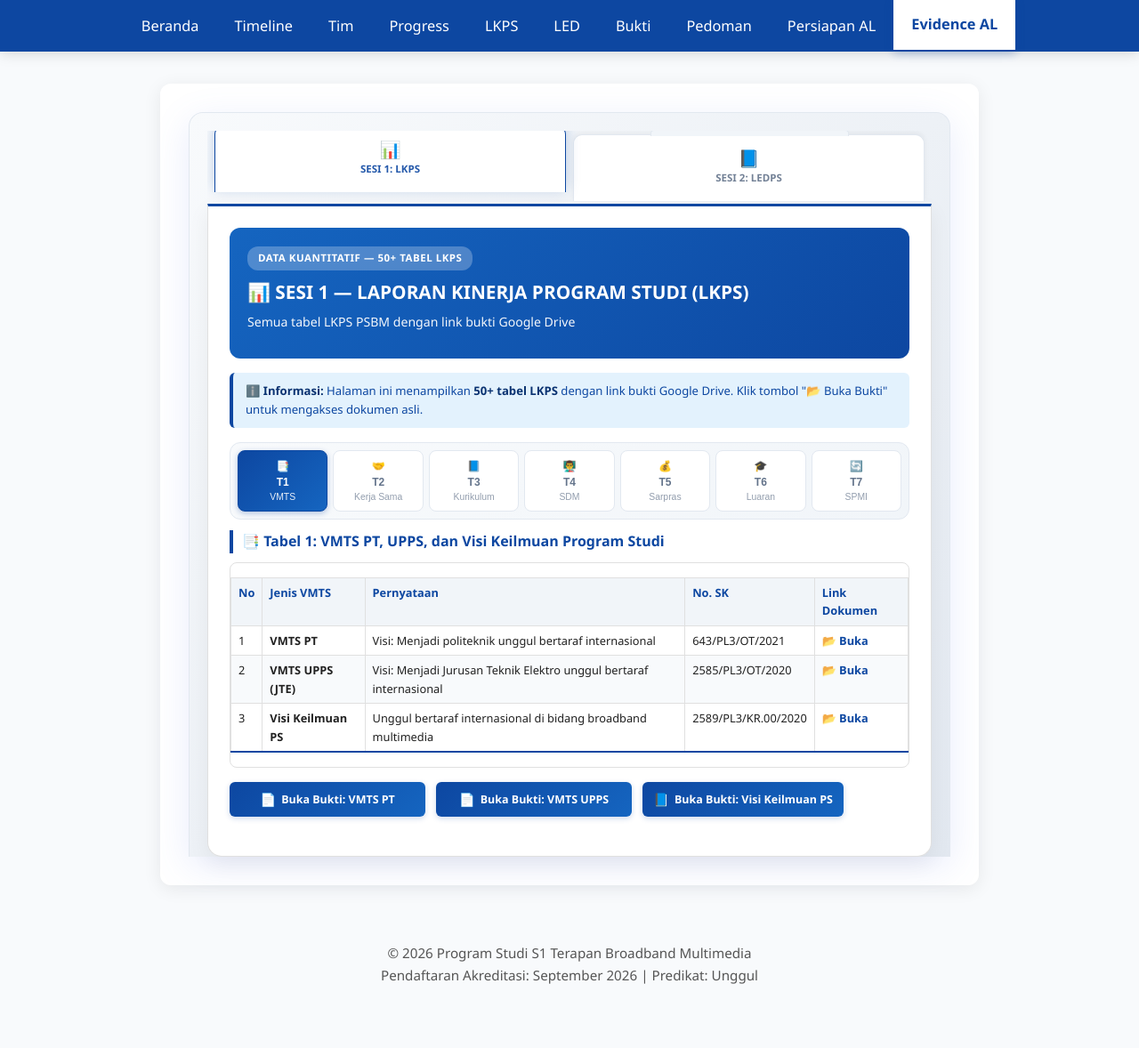
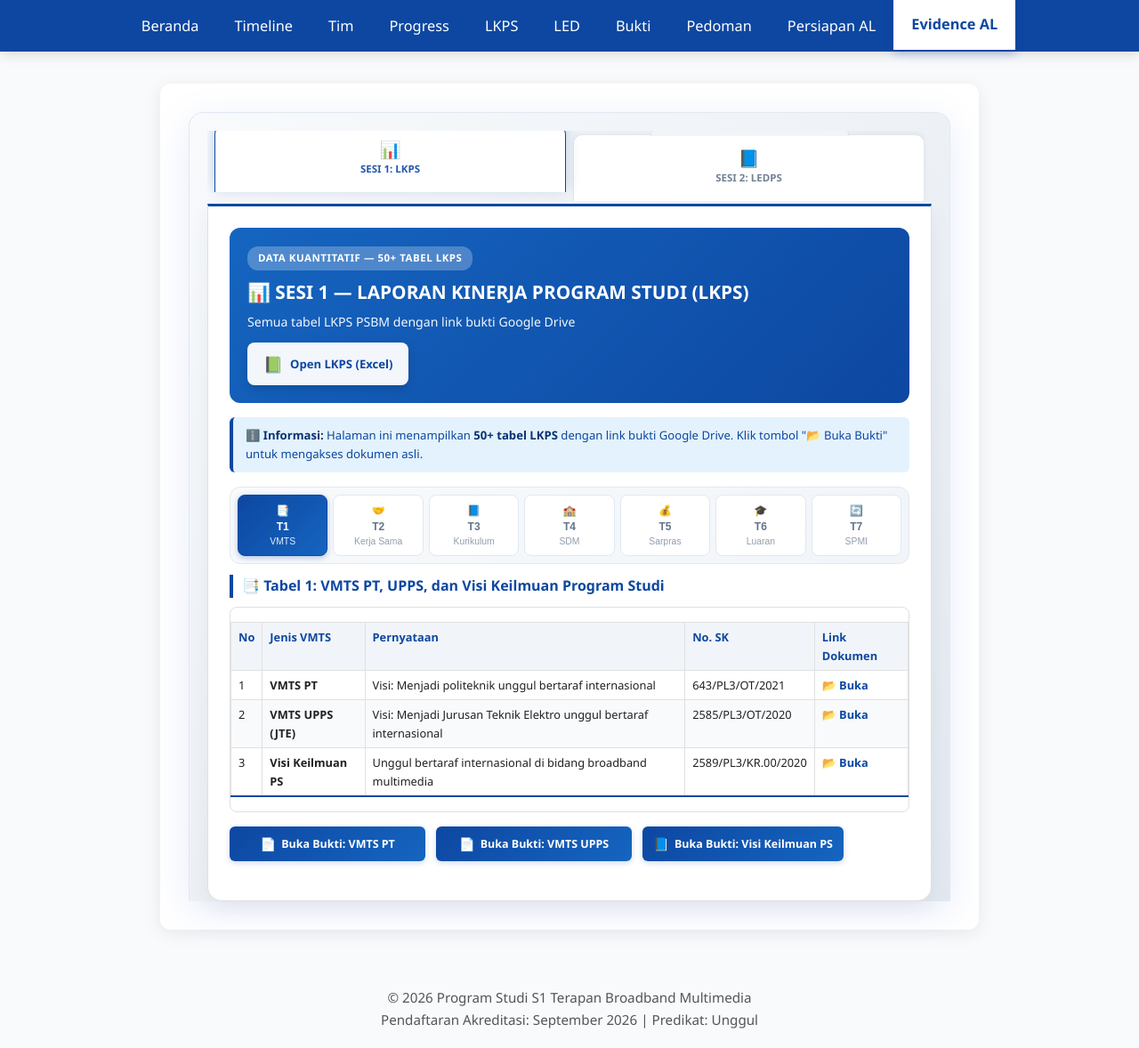
Before and after one commit to portal-psbm/aksibm-26, a Jekyll site: the page built from evidence-al.md, in a window 1280 px wide and 1178 px high. Shown: the whole window at 89% size. Built offline with Jekyll 4.4.1, drawn with Linux system fonts in a browser that asks for light colours.

Commit message:
update evidence-al

```diff
--- a/evidence-al.md
+++ b/evidence-al.md
@@ -125,6 +125,44 @@ permalink: /evidence-al/
 .session-header .subtitle { opacity: 0.95; font-size: 0.88rem; margin-bottom: 10px; }
 .session-header .tag { display: inline-block; background: rgba(255,255,255,0.25); padding: 4px 12px; border-radius: 12px; font-size: 0.72rem; font-weight: 700; margin-bottom: 8px; letter-spacing: 0.5px; }
 
+/* ===== FILE OPEN BUTTON ===== */
+.file-open-bar {
+  display: flex;
+  gap: 8px;
+  margin-top: 12px;
+  flex-wrap: wrap;
+}
+.file-open-btn {
+  display: inline-flex;
+  align-items: center;
+  gap: 8px;
+  padding: 10px 18px;
+  background: rgba(255,255,255,0.95);
+  color: #0d47a1;
+  border-radius: 8px;
+  text-decoration: none;
+  font-weight: 700;
+  font-size: 0.82rem;
+  transition: all 0.25s ease;
+  box-shadow: 0 4px 12px rgba(0,0,0,0.15);
+  border: none;
+  cursor: pointer;
+}
+.file-open-btn:hover {
+  transform: translateY(-2px);
+  box-shadow: 0 6px 16px rgba(0,0,0,0.25);
+  background: #ffffff;
+}
+.file-open-btn .btn-icon { font-size: 1.1rem; }
+
+.file-open-btn.pdf {
+  background: rgba(255,255,255,0.95);
+  color: #c62828;
+}
+.file-open-btn.pdf:hover {
+  background: #ffffff;
+}
+
 /* ===== SUB-NAV (SYMMETRICAL BUTTONS) ===== */
 .criteria-nav {
   display: flex;
@@ -205,7 +243,7 @@ permalink: /evidence-al/
   justify-content: center;
   gap: 6px;
   padding: 8px 12px;
-  min-width: 220px; /* Memastikan panjang tombol seragam */
+  min-width: 220px;
   background: linear-gradient(135deg, #0d47a1 0%, #1565c0 100%);
   color: white;
   border-radius: 6px;
@@ -274,6 +312,7 @@ permalink: /evidence-al/
   .swot-grid { grid-template-columns: 1fr; }
   .criteria-nav button { min-width: 80px; font-size: 0.7rem; padding: 8px 6px; }
   .table-link-btn { min-width: 100%; margin: 4px 0; }
+  .file-open-btn { width: 100%; justify-content: center; }
 }
 </style>
 
@@ -297,6 +336,13 @@ permalink: /evidence-al/
         <span class="tag">DATA KUANTITATIF — 50+ TABEL LKPS</span>
         <h2>📊 SESI 1 — LAPORAN KINERJA PROGRAM STUDI (LKPS)</h2>
         <div class="subtitle">Semua tabel LKPS PSBM dengan link bukti Google Drive</div>
+
+        <div class="file-open-bar">
+          <a href="https://drive.google.com/drive/folders/1EGqnMf6ZPJ_skiJBP5tOCXhlCJiYKqPU" target="_blank" class="file-open-btn">
+            <span class="btn-icon">📗</span>
+            <span>Open LKPS (Excel)</span>
+          </a>
+        </div>
       </div>
 
       <div class="info-box">
@@ -308,7 +354,7 @@ permalink: /evidence-al/
         <button class="active" onclick="showLkpsTable('t1', this)"><span>📑</span><span>T1</span><small>VMTS</small></button>
         <button onclick="showLkpsTable('t2', this)"><span>🤝</span><span>T2</span><small>Kerja Sama</small></button>
         <button onclick="showLkpsTable('t3', this)"><span>📘</span><span>T3</span><small>Kurikulum</small></button>
-        <button onclick="showLkpsTable('t4', this)"><span>👨‍🏫</span><span>T4</span><small>SDM</small></button>
+        <button onclick="showLkpsTable('t4', this)"><span>‍🏫</span><span>T4</span><small>SDM</small></button>
         <button onclick="showLkpsTable('t5', this)"><span>💰</span><span>T5</span><small>Sarpras</small></button>
         <button onclick="showLkpsTable('t6', this)"><span>🎓</span><span>T6</span><small>Luaran</small></button>
         <button onclick="showLkpsTable('t7', this)"><span>🔄</span><span>T7</span><small>SPMI</small></button>
@@ -339,7 +385,7 @@ permalink: /evidence-al/
       <!-- TABEL 2: KERJA SAMA & DANA -->
       <div class="lkps-table-panel" id="lkps-t2">
         <div class="lkps-section">
-          <h3>🤝 Tabel 2a1: Kerja Sama Tridharma - Pendidikan</h3>
+          <h3> Tabel 2a1: Kerja Sama Tridharma - Pendidikan</h3>
           <div class="summary-grid">
             <div class="summary-card"><div class="sc-label">Internasional</div><div class="sc-value">5</div></div>
             <div class="summary-card"><div class="sc-label">Nasional</div><div class="sc-value">37</div></div>
@@ -393,7 +439,7 @@ permalink: /evidence-al/
       <!-- TABEL 3: KURIKULUM & TRIDHARMA -->
       <div class="lkps-table-panel" id="lkps-t3">
         <div class="lkps-section">
-          <h3>📘 Tabel 3a1: Kurikulum dan Rencana Pembelajaran</h3>
+          <h3> Tabel 3a1: Kurikulum dan Rencana Pembelajaran</h3>
           <div class="summary-grid">
             <div class="summary-card"><div class="sc-label">Total MK</div><div class="sc-value">53</div></div>
             <div class="summary-card"><div class="sc-label">Total SKS</div><div class="sc-value">150</div></div>
@@ -405,7 +451,7 @@ permalink: /evidence-al/
           </div>
         </div>
         <div class="lkps-section">
-          <h3>📘 Tabel 3a2: Mata Kuliah dan Dokumen Pembelajaran</h3>
+          <h3> Tabel 3a2: Mata Kuliah dan Dokumen Pembelajaran</h3>
           <div class="info-box"><strong>📌 Ringkasan:</strong> 100% MK memiliki RPS dengan 9 komponen lengkap.</div>
           <div style="margin-top:10px; display: flex; flex-wrap: wrap; gap: 8px;">
             <a href="https://drive.google.com/drive/folders/1EGqnMf6ZPJ_skiJBP5tOCXhlCJiYKqPU" target="_blank" class="table-link-btn"><span class="btn-icon">📝</span> Buka Bukti: RPS</a>
@@ -448,11 +494,11 @@ permalink: /evidence-al/
             <div class="summary-card"><div class="sc-label">Lektor</div><div class="sc-value">6</div></div>
           </div>
           <div style="margin-top:10px; display: flex; flex-wrap: wrap; gap: 8px;">
-            <a href="https://drive.google.com/drive/folders/1EGqnMf6ZPJ_skiJBP5tOCXhlCJiYKqPU" target="_blank" class="table-link-btn"><span class="btn-icon">👨‍🏫</span> Buka Bukti: Profil DTPS</a>
+            <a href="https://drive.google.com/drive/folders/1EGqnMf6ZPJ_skiJBP5tOCXhlCJiYKqPU" target="_blank" class="table-link-btn"><span class="btn-icon">‍🏫</span> Buka Bukti: Profil DTPS</a>
           </div>
         </div>
         <div class="lkps-section">
-          <h3>📚 Tabel 4e: Pagelaran/Pameran/Presentasi/Publikasi Ilmiah DTPS</h3>
+          <h3> Tabel 4e: Pagelaran/Pameran/Presentasi/Publikasi Ilmiah DTPS</h3>
           <div class="summary-grid">
             <div class="summary-card"><div class="sc-label">Jurnal Nasional</div><div class="sc-value">73</div></div>
             <div class="summary-card"><div class="sc-label">Jurnal Internasional</div><div class="sc-value">12</div></div>
@@ -460,7 +506,7 @@ permalink: /evidence-al/
             <div class="summary-card highlight-data"><div class="sc-label">Total</div><div class="sc-value">220</div></div>
           </div>
           <div style="margin-top:10px; display: flex; flex-wrap: wrap; gap: 8px;">
-            <a href="https://drive.google.com/drive/folders/1EGqnMf6ZPJ_skiJBP5tOCXhlCJiYKqPU" target="_blank" class="table-link-btn"><span class="btn-icon">📚</span> Buka Bukti: Publikasi DTPS</a>
+            <a href="https://drive.google.com/drive/folders/1EGqnMf6ZPJ_skiJBP5tOCXhlCJiYKqPU" target="_blank" class="table-link-btn"><span class="btn-icon"></span> Buka Bukti: Publikasi DTPS</a>
           </div>
         </div>
         <div class="lkps-section">
@@ -469,7 +515,7 @@ permalink: /evidence-al/
             <div class="summary-card highlight-data"><div class="sc-label">Total Produk Diadopsi</div><div class="sc-value">13</div></div>
           </div>
           <div style="margin-top:10px; display: flex; flex-wrap: wrap; gap: 8px;">
-            <a href="https://drive.google.com/drive/folders/1ReDF1ecxwnx7v2lVkMaxdwkl8Hd7NF1z" target="_blank" class="table-link-btn"><span class="btn-icon">📦</span> Buka Bukti: Produk Diadopsi</a>
+            <a href="https://drive.google.com/drive/folders/1ReDF1ecxwnx7v2lVkMaxdwkl8Hd7NF1z" target="_blank" class="table-link-btn"><span class="btn-icon"></span> Buka Bukti: Produk Diadopsi</a>
           </div>
         </div>
       </div>
@@ -606,9 +652,9 @@ permalink: /evidence-al/
               <tbody>
                 <tr><td><strong>Penetapan</strong></td><td class="link-cell"><a href="https://drive.google.com/drive/folders/17PgbEe6jg7P3MlRUIZSZhhC4enyylZ7S" target="_blank">📂 Buka</a></td><td>—</td><td>—</td><td>—</td></tr>
                 <tr><td><strong>Pelaksanaan</strong></td><td class="link-cell"><a href="https://drive.google.com/drive/folders/17PgbEe6jg7P3MlRUIZSZhhC4enyylZ7S" target="_blank">📂 Buka</a></td><td>—</td><td>—</td><td>—</td></tr>
-                <tr><td><strong>Evaluasi</strong></td><td class="link-cell"><a href="https://drive.google.com/drive/folders/1ywPn4RexBzQjD6DXRT8DCXTEtemvcQLz" target="_blank">📂 Buka</a></td><td class="link-cell"><a href="https://drive.google.com/drive/folders/1gpdVeFMr0vwmrw_VvUpJhDokvF1zfVx2" target="_blank">📂 Buka</a></td><td>—</td><td>—</td></tr>
-                <tr><td><strong>Pengendalian</strong></td><td class="link-cell"><a href="https://drive.google.com/drive/folders/1WFgIamM3JnSGZ-WAv-UOC1W22E0ondmV" target="_blank">📂 Buka</a></td><td>—</td><td class="link-cell"><a href="https://drive.google.com/drive/folders/18PzEeZ2yIs1hfx6rVOBzbjjoaGIkSFU0" target="_blank">📂 Buka</a></td><td>—</td></tr>
-                <tr><td><strong>Peningkatan</strong></td><td class="link-cell"><a href="https://drive.google.com/drive/folders/1vQGaaKTH7mtpT8vgRPEwZ2Olx8G_0Gb0" target="_blank">📂 Buka</a></td><td>—</td><td>—</td><td class="link-cell"><a href="https://drive.google.com/drive/folders/1vQGaaKTH7mtpT8vgRPEwZ2Olx8G_0Gb0" target="_blank">📂 Buka</a></td></tr>
+                <tr><td><strong>Evaluasi</strong></td><td class="link-cell"><a href="https://drive.google.com/drive/folders/1ywPn4RexBzQjD6DXRT8DCXTEtemvcQLz" target="_blank"> Buka</a></td><td class="link-cell"><a href="https://drive.google.com/drive/folders/1gpdVeFMr0vwmrw_VvUpJhDokvF1zfVx2" target="_blank">📂 Buka</a></td><td>—</td><td>—</td></tr>
+                <tr><td><strong>Pengendalian</strong></td><td class="link-cell"><a href="https://drive.google.com/drive/folders/1WFgIamM3JnSGZ-WAv-UOC1W22E0ondmV" target="_blank"> Buka</a></td><td>—</td><td class="link-cell"><a href="https://drive.google.com/drive/folders/18PzEeZ2yIs1hfx6rVOBzbjjoaGIkSFU0" target="_blank">📂 Buka</a></td><td>—</td></tr>
+                <tr><td><strong>Peningkatan</strong></td><td class="link-cell"><a href="https://drive.google.com/drive/folders/1vQGaaKTH7mtpT8vgRPEwZ2Olx8G_0Gb0" target="_blank">📂 Buka</a></td><td>—</td><td>—</td><td class="link-cell"><a href="https://drive.google.com/drive/folders/1vQGaaKTH7mtpT8vgRPEwZ2Olx8G_0Gb0" target="_blank"> Buka</a></td></tr>
               </tbody>
             </table>
           </div>
@@ -629,6 +675,13 @@ permalink: /evidence-al/
         <span class="tag">ANALISIS KUALITATIF + BAB III</span>
         <h2>📘 SESI 2 — LAPORAN EVALUASI DIRI (LEDPS)</h2>
         <div class="subtitle">C.1 s.d. C.7 (Analisis Naratif) + BAB III (SWOT & Program Pengembangan)</div>
+
+        <div class="file-open-bar">
+          <a href="https://drive.google.com/drive/folders/1EGqnMf6ZPJ_skiJBP5tOCXhlCJiYKqPU" target="_blank" class="file-open-btn pdf">
+            <span class="btn-icon">📕</span>
+            <span>Open LEDPS (PDF)</span>
+          </a>
+        </div>
       </div>
 
       <div class="info-box ledps">
@@ -641,7 +694,7 @@ permalink: /evidence-al/
         <button onclick="showLedpsCriteria('c2', this)"><span>🏛️</span><span>C.2</span><small>Akuntabilitas</small></button>
         <button onclick="showLedpsCriteria('c3', this)"><span>📘</span><span>C.3</span><small>Relevansi</small></button>
         <button onclick="showLedpsCriteria('c4', this)"><span>👨‍🏫</span><span>C.4</span><small>SDM</small></button>
-        <button onclick="showLedpsCriteria('c5', this)"><span>💰</span><span>C.5</span><small>Sarpras & K3L</small></button>
+        <button onclick="showLedpsCriteria('c5', this)"><span></span><span>C.5</span><small>Sarpras & K3L</small></button>
         <button onclick="showLedpsCriteria('c6', this)"><span>🎓</span><span>C.6</span><small>Luaran</small></button>
         <button onclick="showLedpsCriteria('c7', this)"><span>🔄</span><span>C.7</span><small>SPMI</small></button>
         <button onclick="showLedpsCriteria('bab3', this)"><span>📕</span><span>BAB III</span><small>SWOT & Program</small></button>
@@ -652,7 +705,7 @@ permalink: /evidence-al/
         <div class="lkps-section ledps">
           <h3>📑 C.1 — Diferensiasi Misi</h3>
           <div class="led-card">
-            <h4>🎯 Visi Keilmuan PSBM</h4>
+            <h4> Visi Keilmuan PSBM</h4>
             <p><strong>"Menjadi Program Studi Unggul Bertaraf Internasional di Bidang Broadband Multimedia untuk Mendukung Daya Saing Bangsa"</strong></p>
             <p><strong>Kekhasan:</strong> Integrasi teknologi telekomunikasi broadband, jaringan komputer, komputasi, dan multimedia dengan karakter pendidikan vokasi berbasis praktik, proyek, magang industri, dan sertifikasi kompetensi.</p>
             <div style="margin-top:10px; display: flex; flex-wrap: wrap; gap: 8px;">
@@ -660,14 +713,14 @@ permalink: /evidence-al/
             </div>
           </div>
           <div class="led-card">
-            <h4>🔧 Mekanisme Penyusunan VMTS</h4>
+            <h4> Mekanisme Penyusunan VMTS</h4>
             <ul>
               <li><strong>Internal:</strong> Dosen, mahasiswa, tendik (Forum Dialog Jurusan)</li>
               <li><strong>Eksternal:</strong> Alumni, pengguna lulusan, pakar industri (FGD)</li>
               <li><strong>SK Penetapan:</strong> SK Direktur PNJ No. 954/PL3.9/HK.03/2020</li>
             </ul>
             <div style="margin-top:10px; display: flex; flex-wrap: wrap; gap: 8px;">
-              <a href="https://drive.google.com/drive/folders/1EGqnMf6ZPJ_skiJBP5tOCXhlCJiYKqPU" target="_blank" class="table-link-btn"><span class="btn-icon">📋</span> Buka Bukti: Mekanisme VMTS</a>
+              <a href="https://drive.google.com/drive/folders/1EGqnMf6ZPJ_skiJBP5tOCXhlCJiYKqPU" target="_blank" class="table-link-btn"><span class="btn-icon"></span> Buka Bukti: Mekanisme VMTS</a>
             </div>
           </div>
         </div>
@@ -711,7 +764,7 @@ permalink: /evidence-al/
       <!-- C.4 SUMBER DAYA MANUSIA -->
       <div class="ledps-criteria" id="ledps-c4">
         <div class="lkps-section ledps">
-          <h3>👨‍🏫 C.4 — Sumber Daya Manusia</h3>
+          <h3>‍🏫 C.4 — Sumber Daya Manusia</h3>
           <div class="led-card">
             <h4>📊 Profil & Kinerja DTPS</h4>
             <p>11 DTPS (90,91% Lektor ke atas). 100% memiliki sertifikasi kompetensi. Rerata beban kerja 14,77 SKS. Menghasilkan 220 publikasi dan 43 rekognisi.</p>
@@ -789,7 +842,7 @@ permalink: /evidence-al/
                 </ul>
               </div>
               <div class="swot-card weakness">
-                <h4>⚠️ Weaknesses</h4>
+                <h4>️ Weaknesses</h4>
                 <ul>
                   <li>Internasionalisasi belum sekuat nasional</li>
                   <li>Pendanaan penelitian 80% internal</li>
@@ -798,7 +851,7 @@ permalink: /evidence-al/
                 </ul>
               </div>
               <div class="swot-card opportunity">
-                <h4>🚀 Opportunities</h4>
+                <h4> Opportunities</h4>
                 <ul>
                   <li>Transformasi digital & 5G/6G, IoT, AI</li>
                   <li>Hibah nasional (BIMA, DRTPM)</li>
@@ -817,7 +870,7 @@ permalink: /evidence-al/
           </div>
 
           <div class="led-card">
-            <h4>🎯 6 Tujuan Strategis PSBM</h4>
+            <h4> 6 Tujuan Strategis PSBM</h4>
             <div class="summary-grid">
               <div class="summary-card" style="border-left-color: #e65100;"><div class="sc-label">Tujuan 1</div><div class="sc-value" style="font-size:0.85rem;">Mutu Pendidikan</div></div>
               <div class="summary-card" style="border-left-color: #e65100;"><div class="sc-label">Tujuan 2</div><div class="sc-value" style="font-size:0.85rem;">Penelitian & Hilirisasi</div></div>
@@ -844,7 +897,7 @@ permalink: /evidence-al/
               </table>
             </div>
             <div style="margin-top:10px; display: flex; flex-wrap: wrap; gap: 8px;">
-              <a href="https://drive.google.com/drive/folders/1EGqnMf6ZPJ_skiJBP5tOCXhlCJiYKqPU" target="_blank" class="table-link-btn"><span class="btn-icon">📕</span> Buka Bukti: BAB III</a>
+              <a href="https://drive.google.com/drive/folders/1EGqnMf6ZPJ_skiJBP5tOCXhlCJiYKqPU" target="_blank" class="table-link-btn"><span class="btn-icon"></span> Buka Bukti: BAB III</a>
             </div>
           </div>
 
```
